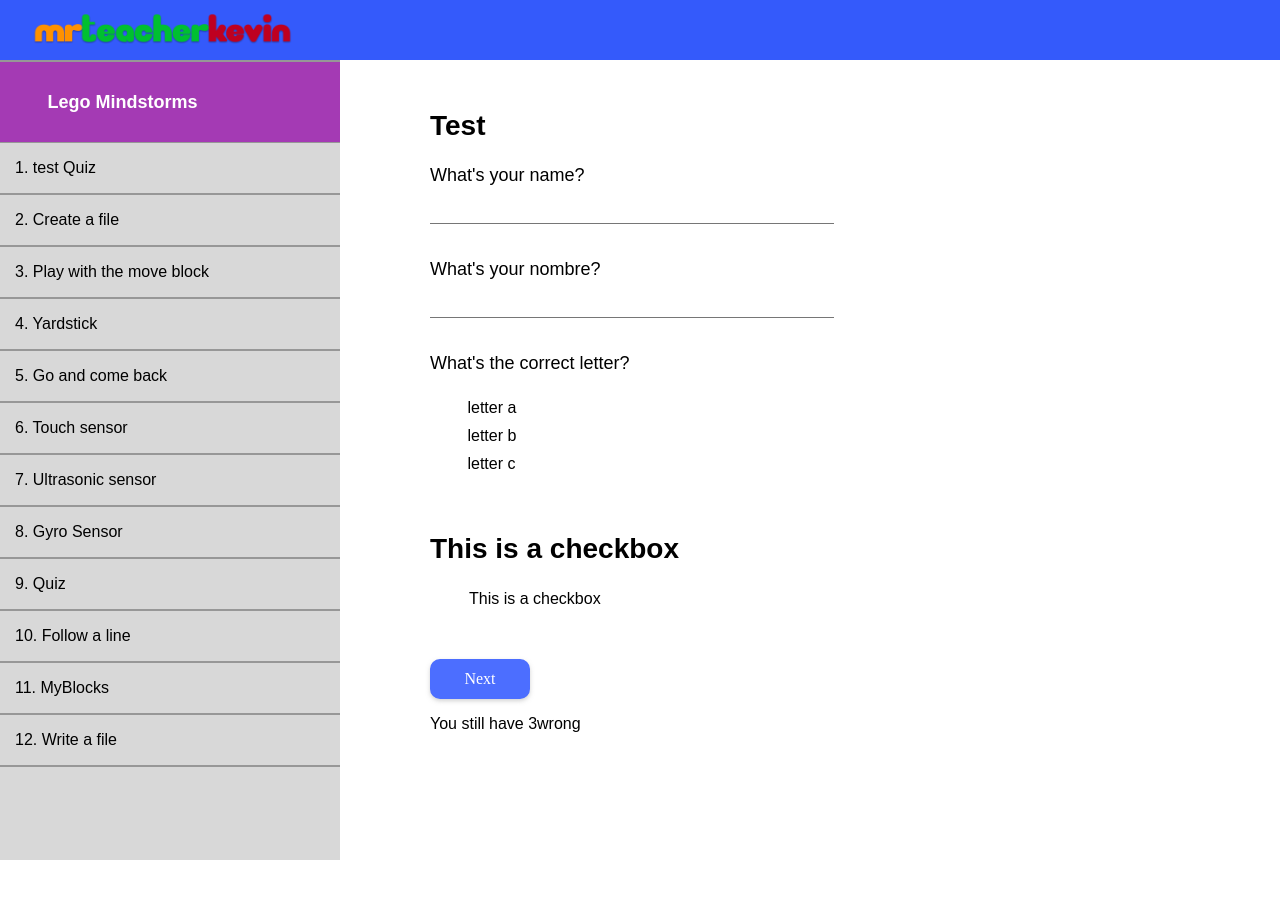
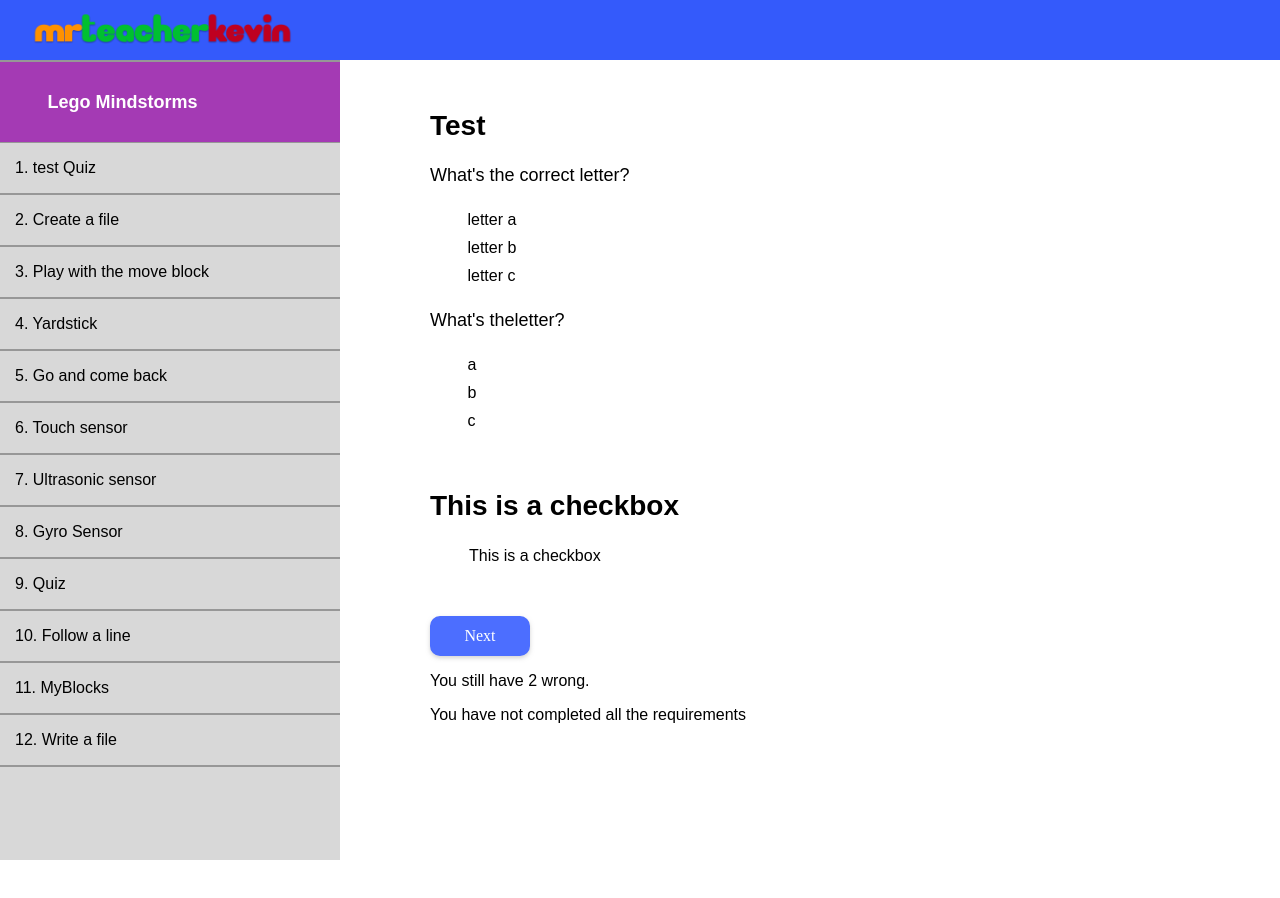
Before and after one commit to kevin578/mrteacherkevin2, a React (Create React App) app in the folder client/: page /legomindstorms1 in a window 1280 px wide. Both pictures are taken after a click on the button "Next". Shown: the top 898 px of the page. Built offline with nearby package versions, Linux system fonts and the light colour scheme; no server answers.

Commit message:
fixed bugs in quiz

```diff
--- a/client/src/components/Header.js
+++ b/client/src/components/Header.js
@@ -86,9 +86,4 @@ function mapStateToProps(state) {
   };
 }
 
-Header.propTypes = {
-    auth: PropTypes.object,
-    score: PropTypes.number
-  };
-
 export default connect(mapStateToProps)(Header);
--- a/client/src/components/Pages/Engineering/LegoMindstorms1.js
+++ b/client/src/components/Pages/Engineering/LegoMindstorms1.js
@@ -12,18 +12,19 @@ class LegoMindstorms1 extends React.Component {
         {[
           <Body key="test" title="test Quiz">
             <Header>Test</Header>
-            <Question type="text" correctAnswer="Kevin">
-              What's your name?
-            </Question>
-            <Question type="text" correctAnswer="Carlos">
-              What's your nombre?
-            </Question>
             <Question
               type="mc"
               choices={["letter a", "letter b", "letter c"]}
               correctAnswer="letter a"
             >
               What's the correct letter?
+            </Question>
+            <Question
+              type="mc"
+              choices={["a", "b", "c"]}
+              correctAnswer="b"
+            >
+              What's theletter?
             </Question>
             <Header>This is a checkbox</Header>
             <Checkbox>This is a checkbox</Checkbox>
--- a/client/src/components/Subject/Button.js
+++ b/client/src/components/Subject/Button.js
@@ -28,9 +28,7 @@ class Button extends Component {
     };
   }
 
-  componentDidMount() {
-
-  }
+  componentDidMount() {}
 
   //Once the button is clicked it runs through a cycle of several checks.
 
@@ -68,21 +66,18 @@ class Button extends Component {
   checkForNextPage = () => {
     if (Object.keys(this.props.correct).length) {
       this.checkQuiz();
-      return;
     }
-    if (this.props.remainingCheckboxes > 0) {
-      this.setState({ checkboxMessage: true });
-      return;
+
+    this.setState({ checkboxMessage: this.props.remainingCheckboxes > 0 });
+
+    if (this.checkQuiz() === 0 && this.props.remainingCheckboxes === 0) {
+      this.nextPage();
     }
-    this.nextPage();
   };
 
   nextPage = () => {
     if (this.props.auth) this.changeScore(this.props.changeScoreValue);
-    this.props.completeButton(
-      this.props.pageKey,
-      this.props.subjectURL
-    );
+    this.props.completeButton(this.props.pageKey, this.props.subjectURL);
     this.props.setPage(this.props.page + 1);
     this.props.resetAnswers();
     window.scrollTo(0, 0);
@@ -98,11 +93,8 @@ class Button extends Component {
         matchArray.push(item);
       }
     }
-    if (matchArray.length > 0) {
-      this.setState({ numberWrong: matchArray.length });
-    } else {
-      this.nextPage();
-    }
+    this.setState({ numberWrong: matchArray.length });
+    return matchArray.length;
   };
 
   render() {
@@ -116,10 +108,7 @@ class Button extends Component {
           {this.props.children}
         </Wrapper>
         {this.state.numberWrong > 0 && (
-          <p>
-            You still have {this.state.numberWrong}
-            wrong
-          </p>
+          <p>You still have {this.state.numberWrong} wrong.</p>
         )}
         {this.state.checkboxMessage && (
           <p>You have not completed all the requirements</p>
--- a/client/src/components/Subject/Quiz.js
+++ b/client/src/components/Subject/Quiz.js
@@ -95,7 +95,7 @@ class TextQuestion extends Component {
               <HiddenCheckbox
                 id={camelize(choice)}
                 type="radio"
-                name="mcQuestionChoice"
+                name={camelize(this.props.children)}
                 value={choice}
                 onChange={this.handleChange}
               />
--- a/client/src/components/Subject/SidebarItem.js
+++ b/client/src/components/Subject/SidebarItem.js
@@ -36,6 +36,7 @@ const StarArea = styled.div`
 class SidebarItem extends React.Component {
   click = () => {
     this.props.resetAnswers();
+    this.props.resetCheckbox();
     this.props.setPage(this.props.index);
   };
 
```
